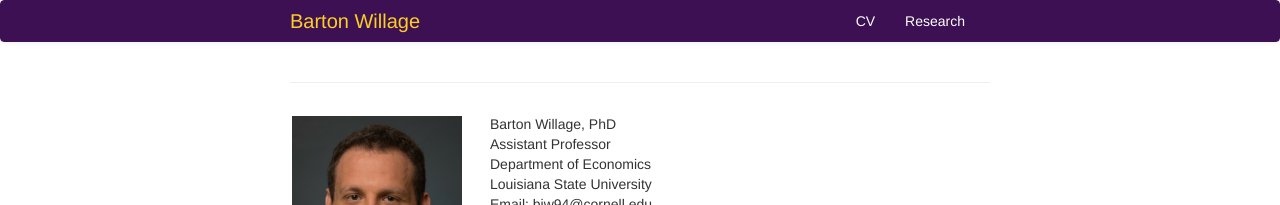
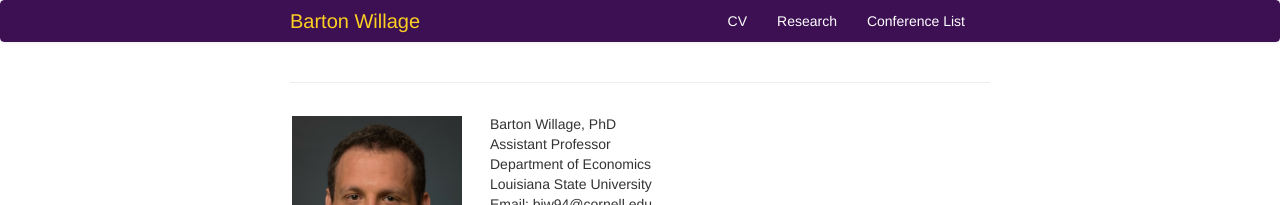
Before and after one commit to bjwillage/bjwillage.github.io, a Jekyll site: the page built from index.md, in a window 1280 px wide. Shown: the top 205 px of the page. Built offline with Jekyll 4.4.1, drawn with Linux system fonts in a browser that asks for light colours.

Commit message:
Update default.html

```diff
--- a/_includes/themes/twitter/default.html
+++ b/_includes/themes/twitter/default.html
@@ -43,6 +43,7 @@
           <ul class="nav">
               <li><a href="{{ BASE_PATH }}/assets/CV.pdf">CV</a></li>
               <li><a href="{{ BASE_PATH }}/pages/research.html">Research</a></li>
+              <li><a href="https://docs.google.com/spreadsheets/d/1MNeXLKiwQA4MK3cZ3Hr1WWXZTReh3rKQU_yfTKnu-hg/edit?usp=sharing">Conference List</a></li>
           </ul>
         </div>
       </div>
```
